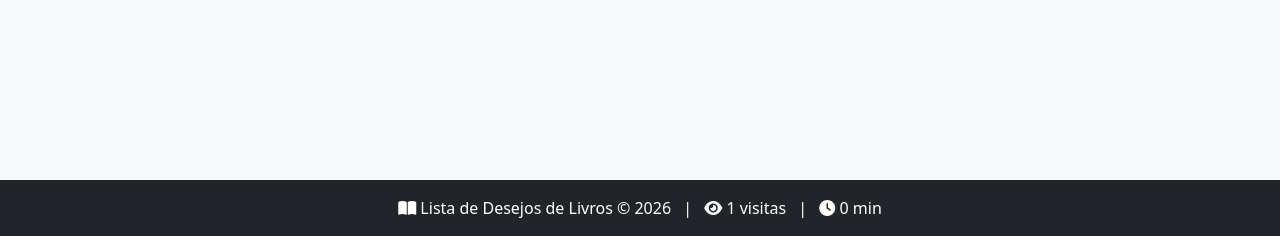
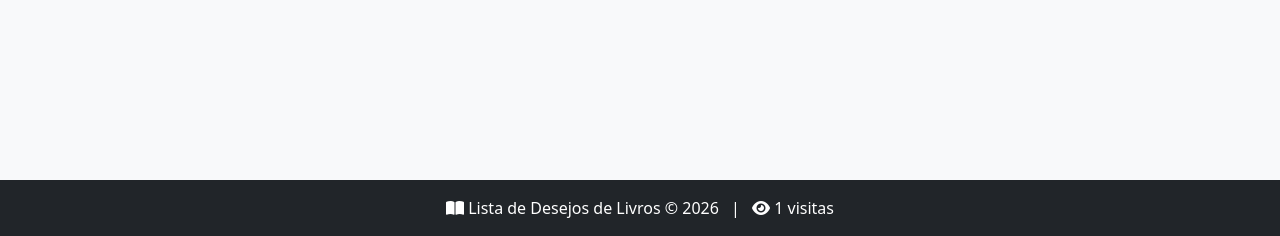
Before and after one commit to LauraUrba/OraculoDosDesejos, a Flask app: page /livro/2 in a window 1280 px wide. Shown: the part 564-800 px from the top of the page. Run offline with Flask 3, Linux system fonts and the light colour scheme.

Commit message:
Oŕaculo dos desejos - Flask

```diff
--- a/templates/base.html
+++ b/templates/base.html
@@ -72,9 +72,6 @@
                 <span class="mx-2">|</span>
                 <i class="fas fa-eye"></i>
                 <span id="contador-visitas">0</span> visitas
-                <span class="mx-2">|</span>
-                <i class="fas fa-clock"></i>
-                <span id="tempo-sessao">0</span> min
             </p>
         </div>
     </footer>
```
